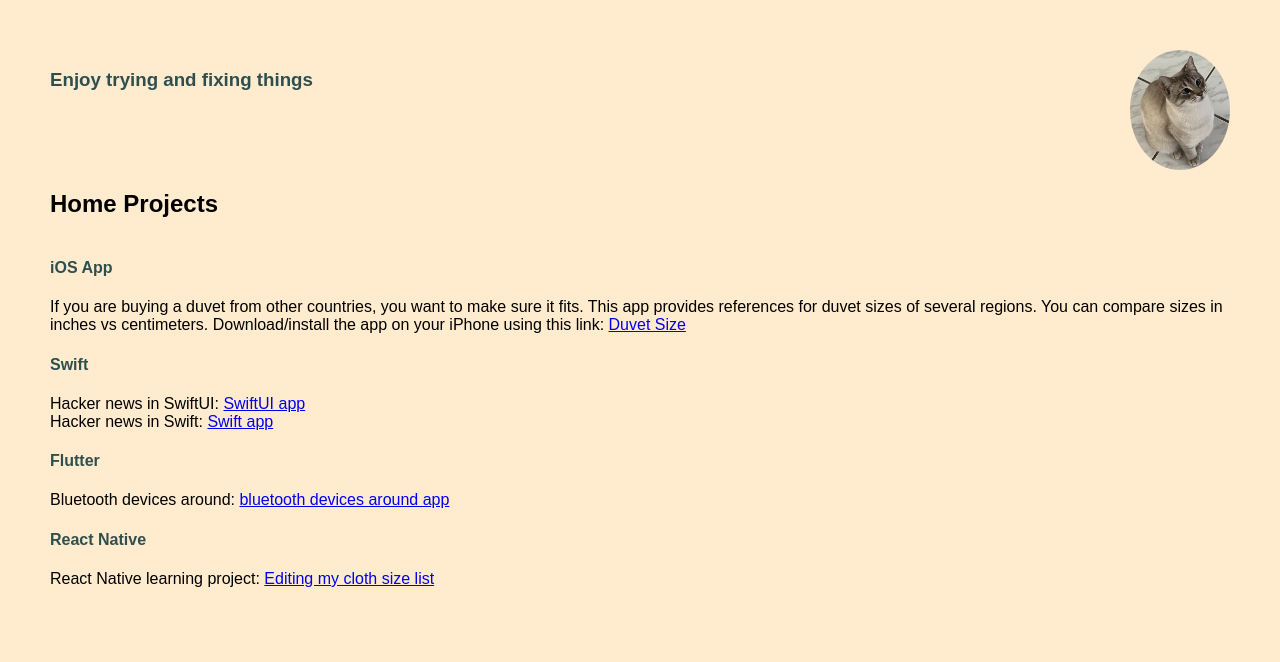
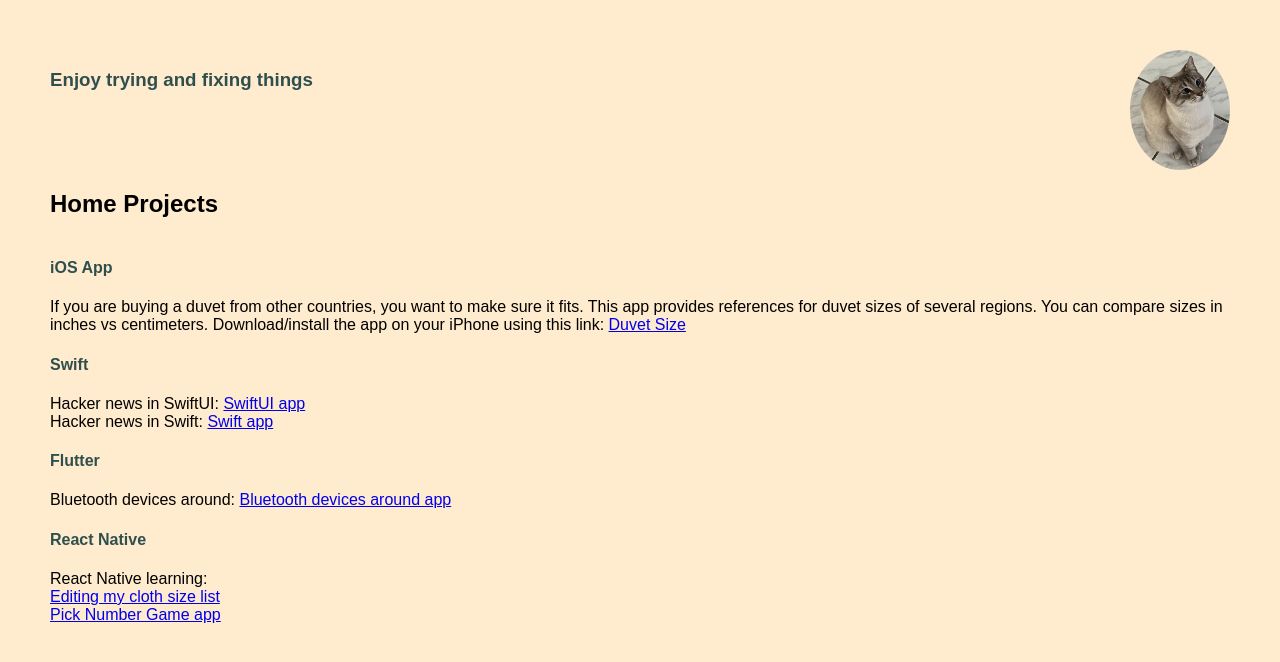
Before and after one commit to sharonsn678/html-portfolio, a plain HTML site: page public/about.html in a window 1280 px wide. Drawn offline with Linux system fonts and the light colour scheme.

Commit message:
Learned React-Native

```diff
--- a/public/about.html
+++ b/public/about.html
@@ -26,8 +26,10 @@
 
 
 <h4>Flutter</h4>
-<li>Bluetooth devices around: <a href="https://github.com/sharonsn678/BluetoothDevicesAround"> bluetooth devices around app</a></li>
+<li>Bluetooth devices around: <a href="https://github.com/sharonsn678/BluetoothDevicesAround"> Bluetooth devices around app</a></li>
 <h4>React Native</h4>
-<li>React Native learning project: <a href="https://github.com/sharonsn678/ClothSize"> Editing my cloth size list</a></li>
+<li>React Native learning:</li>
+<li><a href="https://github.com/sharonsn678/ClothSize"> Editing my cloth size list</a></li>
+<li><a href="https://github.com/sharonsn678/GuessNumber">Pick Number Game app</a></li>
 
 </html>
```
Also changed, not shown: index.html (+3 -1 lines), public/languages.html (+1 -1 lines).
